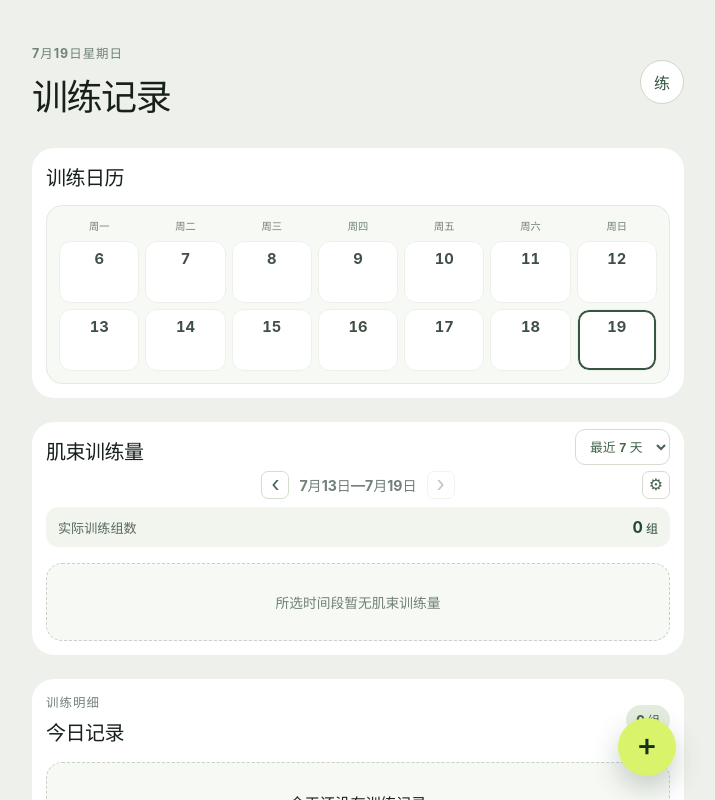
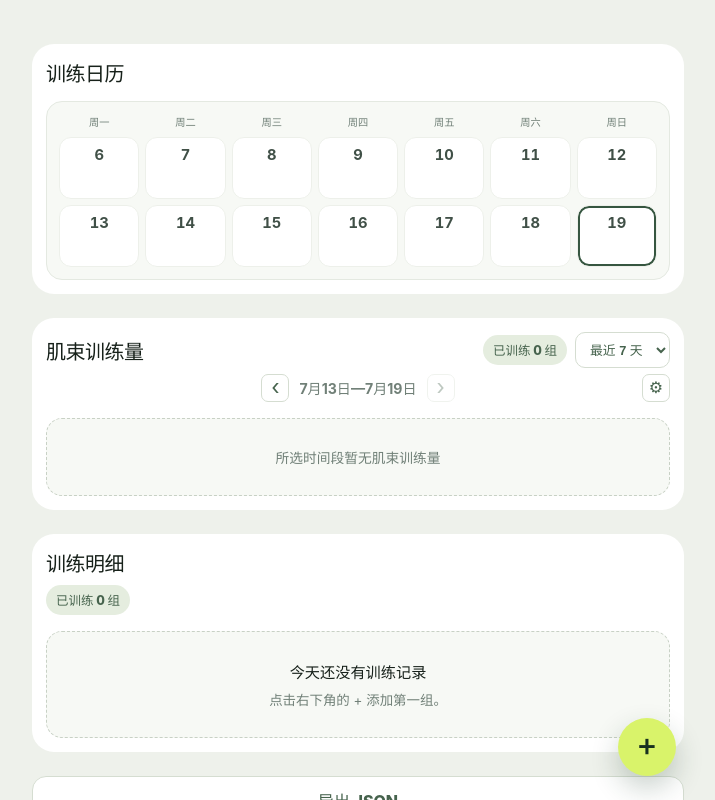
Before and after one commit to Chihatepython/fitness-tracker, a Vue app: page / in a window 1280 px wide. Shown: the top 800 px of the page, without its empty margins (282-997 px from the left). Built offline with nearby package versions, Linux system fonts and the light colour scheme.

Commit message:
Refine dashboard headers

```diff
--- a/src/components/MuscleVolumeCard.vue
+++ b/src/components/MuscleVolumeCard.vue
@@ -61,8 +61,23 @@ function toggleTodayColumn(): void {
 <template>
   <section class="dashboard-card spaced-dashboard-card" aria-labelledby="muscle-title">
     <div class="section-heading">
-      <div>
+      <div class="muscle-title-row">
         <h2 id="muscle-title">肌束训练量</h2>
+        <div class="muscle-heading-actions">
+          <span v-if="!isLoading" class="set-count">已训练 {{ trainingSetCount }} 组</span>
+          <select
+            class="period-select"
+            :value="periodIndex"
+            :disabled="isLoading"
+            aria-label="选择肌束训练量统计周期"
+            @change="handlePeriodChange"
+          >
+            <option v-for="(period, index) in TRAINING_PERIODS" :key="period.id" :value="index">
+              {{ period.label }}
+            </option>
+          </select>
+        </div>
+      </div>
       <div class="period-date-navigation">
         <button
           v-if="selectedPeriod.canNavigateWeeks"
@@ -92,23 +107,6 @@ function toggleTodayColumn(): void {
           <span aria-hidden="true">⚙︎</span>
         </button>
       </div>
-      </div>
-      <select
-        class="period-select"
-        :value="periodIndex"
-        :disabled="isLoading"
-        aria-label="选择肌束训练量统计周期"
-        @change="handlePeriodChange"
-      >
-        <option v-for="(period, index) in TRAINING_PERIODS" :key="period.id" :value="index">
-          {{ period.label }}
-        </option>
-      </select>
-    </div>
-
-    <div class="muscle-set-summary" aria-live="polite">
-      <span>实际训练组数</span>
-      <strong>{{ isLoading ? '—' : trainingSetCount }}<small> 组</small></strong>
     </div>
 
     <div v-if="visibleMuscleGroups.length" class="muscle-table-wrapper">
@@ -196,10 +194,29 @@ function toggleTodayColumn(): void {
   display: block;
 }
 
-.section-heading .period-select {
-  position: absolute;
-  right: 0;
-  bottom: 34px;
+.muscle-title-row,
+.muscle-heading-actions {
+  display: flex;
+  align-items: center;
+}
+
+.muscle-title-row {
+  justify-content: space-between;
+  gap: 12px;
+}
+
+.muscle-heading-actions {
+  flex: 0 0 auto;
+  gap: 8px;
+}
+
+.set-count {
+  padding: 6px 10px;
+  border-radius: 999px;
+  background: #e5eddf;
+  color: #46634d;
+  font-size: 0.78rem;
+  font-weight: 800;
 }
 
 .period-date-navigation {
@@ -237,29 +254,6 @@ function toggleTodayColumn(): void {
 .period-date-navigation button:disabled {
   cursor: default;
   opacity: 0.35;
-}
-
-.muscle-set-summary {
-  display: flex;
-  align-items: center;
-  justify-content: space-between;
-  margin-top: 8px;
-  padding: 10px 12px;
-  border-radius: 12px;
-  background: #f1f5ee;
-  color: #58675f;
-  font-size: 0.82rem;
-  font-weight: 700;
-}
-
-.muscle-set-summary strong {
-  color: #234a31;
-  font-size: 1rem;
-  font-variant-numeric: tabular-nums;
-}
-
-.muscle-set-summary small {
-  font-size: 0.75rem;
 }
 
 .period-date-navigation .table-settings-button {
--- a/src/components/TodayRecordsCard.vue
+++ b/src/components/TodayRecordsCard.vue
@@ -18,12 +18,11 @@ const emit = defineEmits<{
 <template>
   <section class="dashboard-card spaced-dashboard-card" aria-labelledby="today-title">
     <div class="section-heading">
-      <div>
-        <p class="eyebrow">训练明细</p>
-        <h2 id="today-title">今日记录</h2>
+      <h2 id="today-title">训练明细</h2>
     </div>
+
     <div v-if="!isLoading" class="today-heading-actions">
-        <span class="set-count">{{ trainingSets.length }} 组</span>
+      <span class="set-count">已训练 {{ trainingSets.length }} 组</span>
       <button
         v-if="trainingSets.length"
         class="delete-mode-button"
@@ -34,7 +33,6 @@ const emit = defineEmits<{
       >
         <span aria-hidden="true">×</span>
       </button>
-      </div>
     </div>
 
     <p v-if="isLoading" class="records-status">正在读取记录…</p>
@@ -86,7 +84,8 @@ const emit = defineEmits<{
 .today-heading-actions {
   display: flex;
   align-items: center;
-  gap: 8px;
+  justify-content: space-between;
+  margin-top: 8px;
 }
 
 .delete-mode-button {
--- a/src/views/HomeView.vue
+++ b/src/views/HomeView.vue
@@ -10,12 +10,6 @@ import { useTrainingDashboard } from '@/composables/useTrainingDashboard'
 import { type TrainingSet } from '@/database'
 
 const DELETE_MODE_KEY = 'fitness-tracker:delete-mode'
-
-const today = new Intl.DateTimeFormat('zh-CN', {
-  month: 'long',
-  day: 'numeric',
-  weekday: 'long',
-}).format(new Date())
 
 const addSetDialog = ref<InstanceType<typeof AddSetDialog>>()
 const deleteMode = ref(localStorage.getItem(DELETE_MODE_KEY) === 'true')
@@ -78,14 +72,6 @@ async function confirmDelete(): Promise<void> {
 
 <template>
   <main class="home-shell">
-    <header class="page-header">
-      <div>
-        <p class="eyebrow">{{ today }}</p>
-        <h1>训练记录</h1>
-      </div>
-      <div class="avatar" aria-hidden="true">练</div>
-    </header>
-
     <TrainingCalendarCard
       :days="trainingCalendarDays"
       :is-loading="isLoadingTrainingCalendar"
@@ -151,31 +137,6 @@ async function confirmDelete(): Promise<void> {
   min-height: 100vh;
   margin: 0 auto;
   padding: 28px 14px calc(120px + env(safe-area-inset-bottom));
-}
-
-.page-header {
-  display: flex;
-  align-items: center;
-  justify-content: space-between;
-  margin-bottom: 28px;
-}
-
-h1 {
-  margin-bottom: 0;
-  font-size: clamp(1.75rem, 7vw, 2.25rem);
-  letter-spacing: -0.04em;
-}
-
-.avatar {
-  display: grid;
-  width: 44px;
-  height: 44px;
-  place-items: center;
-  border: 1px solid #ced6ca;
-  border-radius: 50%;
-  background: #fff;
-  color: #365640;
-  font-weight: 800;
 }
 
 .export-section {
```
Lines whose indentation alone changed are shown as unchanged.
